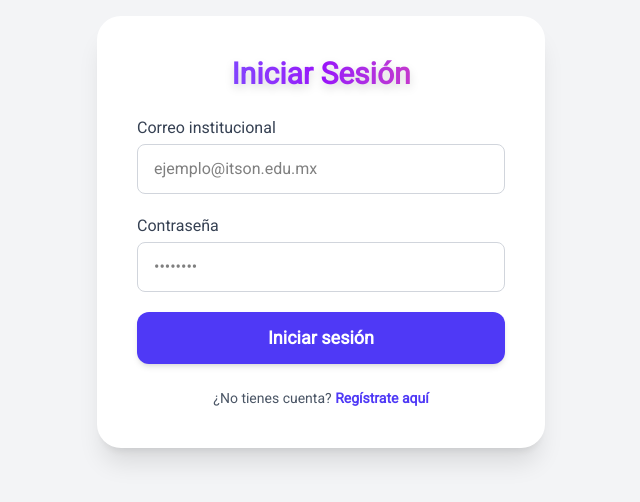
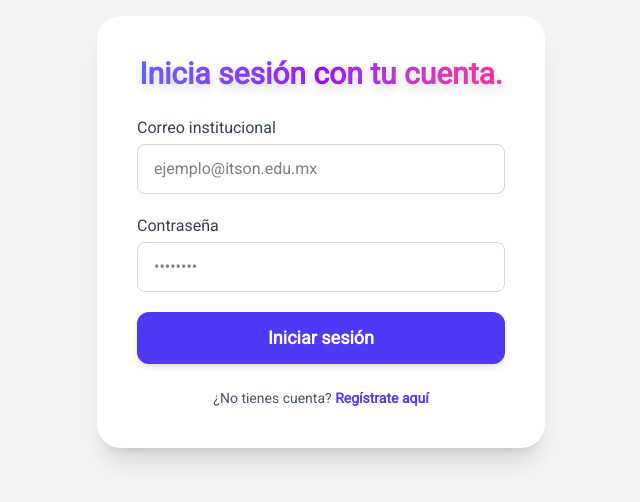
Before and after one commit to aers0511/solicitudes-frontend, a React (Vite) app: page /login in a window 1280 px wide. Shown: the part 168-670 px from the top of the page, without its empty margins (319-959 px from the left). Built offline with nearby package versions, Linux system fonts and the light colour scheme; no server answers.

Commit message:
New features and UI/UX

```diff
--- a/src/components/Login.jsx
+++ b/src/components/Login.jsx
@@ -35,7 +35,7 @@ export default function Login() {
       <div className="bg-white rounded-3xl shadow-xl max-w-md w-full p-10 space-y-6 animate-fade-in">
 
         <h2 className="text-3xl font-extrabold text-center bg-gradient-to-r from-indigo-500 via-purple-600 to-pink-500 bg-clip-text text-transparent drop-shadow-lg">
-          Iniciar Sesión
+          Inicia sesión con tu cuenta.
         </h2>
 
         {error && (
--- a/src/components/Register.jsx
+++ b/src/components/Register.jsx
@@ -124,9 +124,9 @@ export default function Register() {
             </option>
             <option value="Nainari">Náinari</option>
             <option value="Centro">Centro</option>
-            <option value="Centro">Navojoa</option>
-            <option value="Centro">Centro</option>
-            <option value="Centro">Empalme</option>
+            <option value="Navojoa">Navojoa</option>
+            <option value="Guaymas">Guaymas</option>
+            <option value="Empalme">Empalme</option>
           </select>
 
           <input
```
